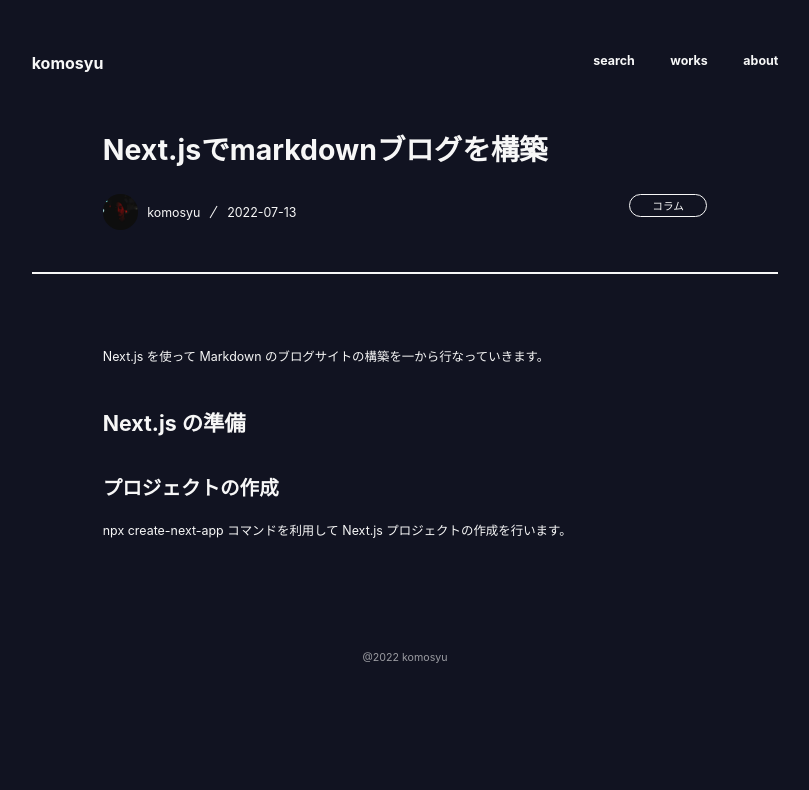
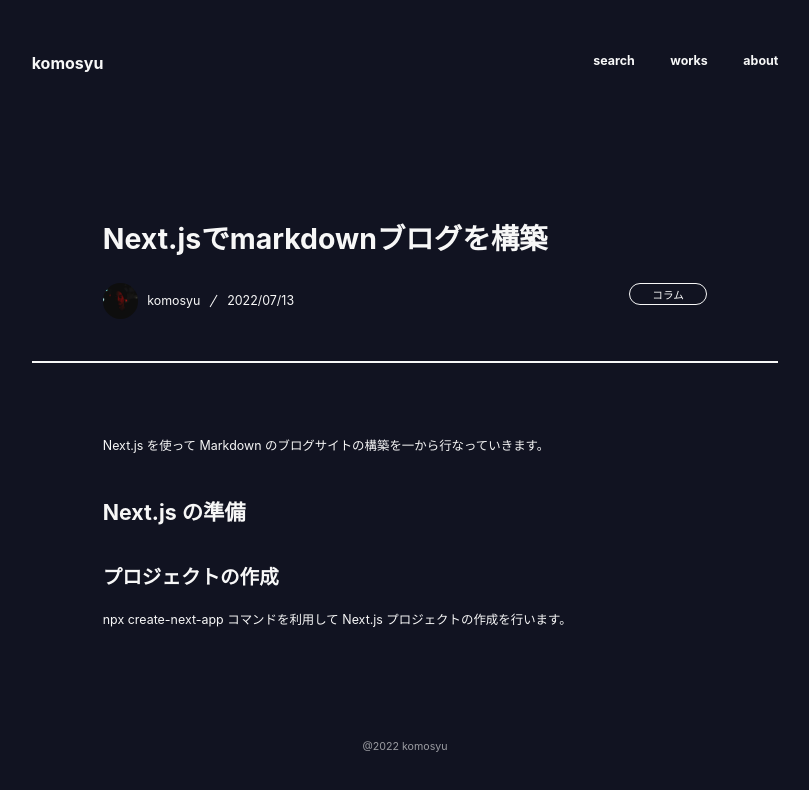
Before and after one commit to komosyu4649/komosyu, a Next.js app: page /posts/test in a window 1280 px wide. Shown: the top 790 px of the page, without its empty margins (235-1044 px from the left). Built offline with nearby package versions, Linux system fonts and the light colour scheme.

Commit message:
update: posts sort

```diff
--- a/posts/test.md
+++ b/posts/test.md
@@ -1,6 +1,6 @@
 ---
 title: 'Next.jsでmarkdownブログを構築'
-date: '2022-07-13'
+date: '2022/07/13'
 description: 'Next.jsでmarkdownファイルを利用したブログの構築手順を解説しています。'
 category: 'コラム'
 ---
--- a/styles/PostDetailMain.module.scss
+++ b/styles/PostDetailMain.module.scss
@@ -1,5 +1,8 @@
 @use 'variables' as var;
 
+.container {
+  margin-top: 10rem;
+}
 .header {
   position: relative;
   margin-bottom: 8rem;
```
Also changed, not shown: pages/index.tsx (+6 -1 lines), posts/test1.md (+1 -1 lines).
